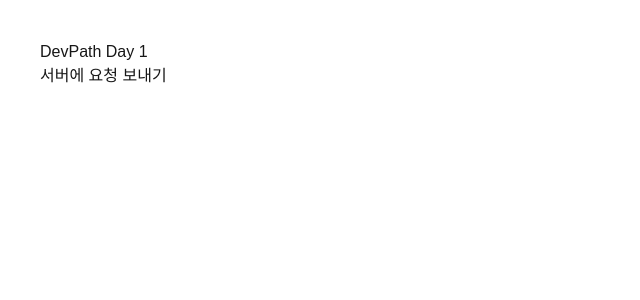
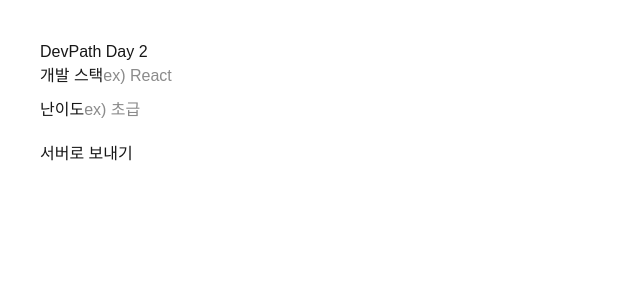
Before and after one commit to RootPark98/devPath, a Next.js app: page / in a window 1280 px wide. Shown: the top 300 px of the page, without its empty margins (0-640 px from the left). Built offline with nearby package versions, Linux system fonts and the light colour scheme.

Commit message:
Day2(form, api)
form 제출과 POST api handle 부분

```diff
--- /dev/null
+++ b/app/api/generate/route.ts
@@ -0,0 +1,14 @@
+import { NextResponse } from "next/server";
+
+type RequestBody = {
+  stack: string;
+  level: string;
+};
+
+export async function POST(request: Request) {
+  const body: RequestBody = await request.json();
+
+  return NextResponse.json({
+    message: `당신의 스택은 ${body.stack}, 난이도는 ${body.level} 입니다.`,
+  });
+}
--- a/app/page.tsx
+++ b/app/page.tsx
@@ -2,28 +2,65 @@
 
 import { useState } from "react";
 
+type FormData = {
+  stack: string;
+  level: string;
+}
+
 export default function Home() {
-  const [message, setMessage] = useState("");
+  const [stack, setStack] = useState("");
+  const [level, setLevel] = useState("");
+  const [result, setResult] = useState<string | null>(null);
 
-  const handleClick = async () => {
-    const res = await fetch("/api/hello");
+  const handleSubmit = async () => {
+    const res = await fetch("/api/generate", {
+      method: "POST",
+      headers: {
+        "Content-Type": "application/json",
+      },
+      body: JSON.stringify({
+        stack,
+        level,
+      }),
+    });
+
     const data = await res.json();
-    setMessage(data.message);
+    setResult(data.message);
   };
 
   return (
-    <main style={{ padding: "40px" }}>
-      <h1>DevPath Day 1</h1>
+    <main style={{ padding: "40px", maxWidth: "500px" }}>
+      <h1>DevPath Day 2</h1>
 
-      <button onClick={handleClick}>
-        서버에 요청 보내기
+      <div>
+        <label>개발 스택</label>
+        <input
+          value={stack}
+          onChange={(e) => setStack(e.target.value)}
+          placeholder="ex) React"
+        />
+      </div>
+
+      <div style={{ marginTop: "10px"}}>
+        <label>난이도</label>
+        <input
+          value={level}
+          onChange={(e) => setLevel(e.target.value)}
+          placeholder="ex) 초급"
+        />
+      </div>
+
+      <button style={{ marginTop: "20px" }} onClick={handleSubmit}>
+        서버로 보내기
       </button>
 
-      {message && (
-        <p style={{ marginTop: "20px" }}>
-          서버 응답: {message}
-        </p>
-      )}
+      {
+        result && (
+          <p style={{ marginTop: "20px" }}>
+            서버 응답: {result}
+          </p>
+        )
+      }
     </main>
   );
 }
```
